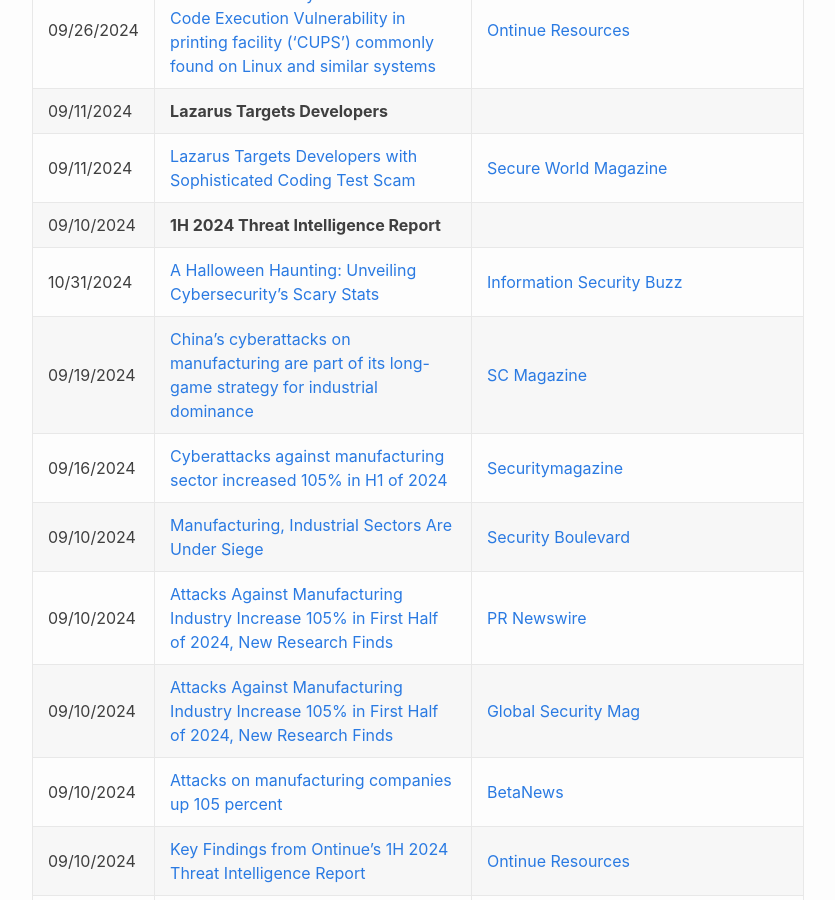
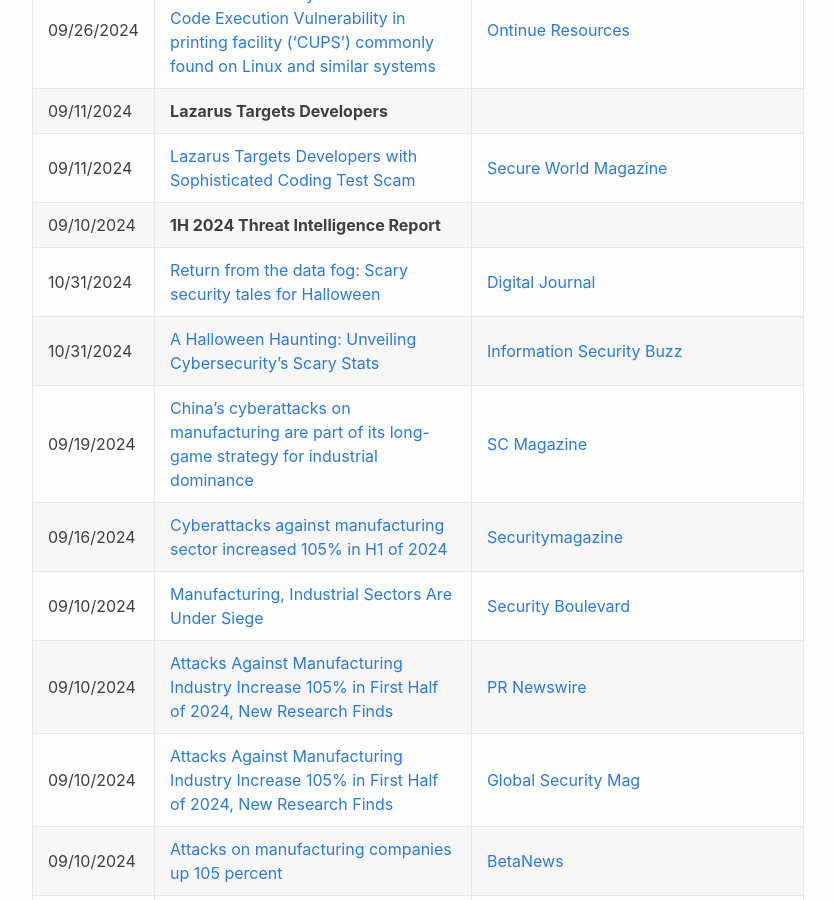
Before and after one commit to inverzeio/blog, a Jekyll site: the page built from media.md, in a window 1280 px wide and 900 px high, scrolled down 1275 px. Shown: the whole window, without its empty margins (222-1057 px from the left). Built offline with Jekyll 4.4.1, drawn with Linux system fonts in a browser that asks for light colours.

Commit message:
Update media.md

```diff
--- a/media.md
+++ b/media.md
@@ -25,6 +25,7 @@
 | 09/11/2024 | **Lazarus Targets Developers** ||
 | 09/11/2024 | [Lazarus Targets Developers with Sophisticated Coding Test Scam](https://www.secureworld.io/industry-news/lazarus-developers-coding-test-scam) | [Secure World Magazine](https://www.secureworld.io) |
 | 09/10/2024 | **1H 2024 Threat Intelligence Report** ||
+| 10/31/2024 | [Return from the data fog: Scary security tales for Halloween](https://www.digitaljournal.com/tech-science/return-from-the-data-fog-scary-security-tales-for-halloween/article) | [Digital Journal](https://www.digitaljournal.com) |
 | 10/31/2024 | [A Halloween Haunting: Unveiling Cybersecurity’s Scary Stats](https://informationsecuritybuzz.com/unveiling-cybersecuritys-scary-stats/) | [Information Security Buzz](https://informationsecuritybuzz.com) |
 | 09/19/2024 | [China’s cyberattacks on manufacturing are part of its long-game strategy for industrial dominance](https://www.scmagazine.com/perspective/chinas-cyberattacks-on-manufacturing-are-part-of-its-long-game-strategy-for-industrial-dominance) | [SC Magazine](https://www.scmagazine.com/) |
 | 09/16/2024 | [Cyberattacks against manufacturing sector increased 105% in H1 of 2024](https://www.securitymagazine.com/articles/101043-cyberattacks-against-manufacturing-sector-increased-105-in-h1-of-2024) | [Securitymagazine](https://www.securitymagazine.com) |
```
